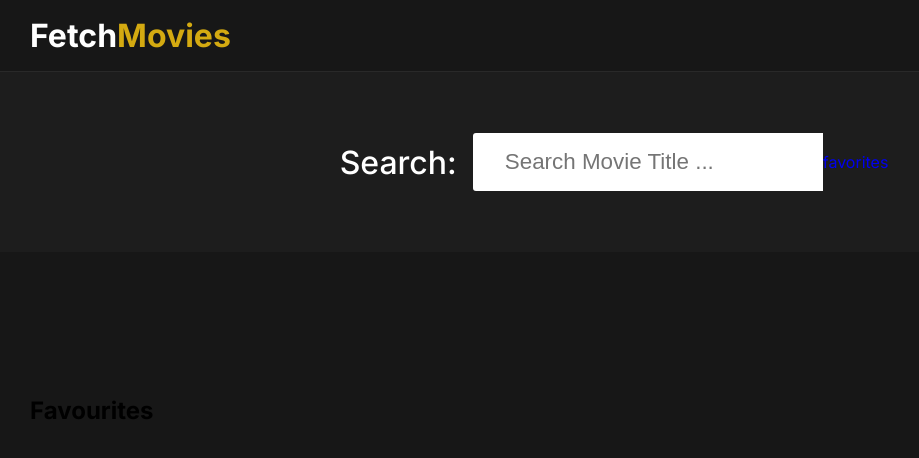
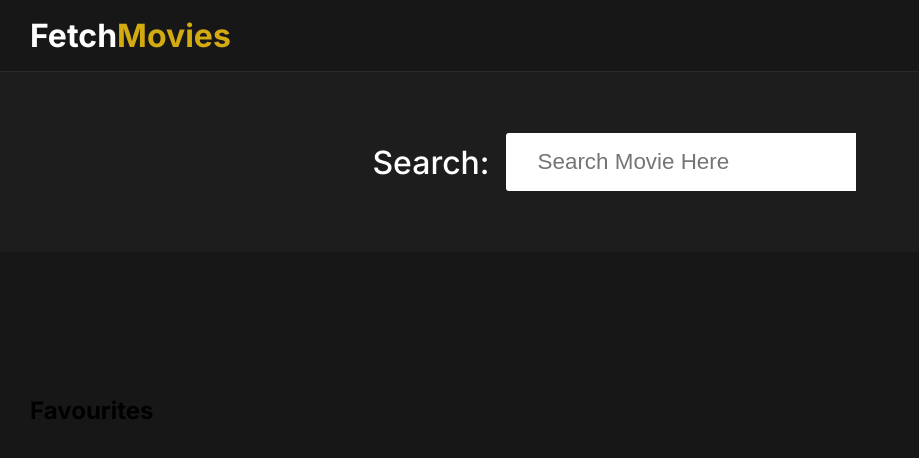
Before and after one commit to 0Apexx0/fetch-movies-imdb-clone-, a plain HTML site: page index.html in a window 1280 px wide. Shown: the whole page, without its empty margins (26-945 px from the left). Drawn offline with Linux system fonts and the light colour scheme.

Commit message:
remove button

```diff
--- a/index.html
+++ b/index.html
@@ -24,13 +24,12 @@
         <div class = "search-container">
             <div class = "search-element">
                 <h3>Search:</h3>
-                <input type = "text" class = "form-control" placeholder="Search Movie Title ..." id = "movie-search-box" onkeyup="findMovies()" onclick = "findMovies()">
+                <input type = "text" class = "form-control" placeholder="Search Movie Here" id = "movie-search-box" onkeyup="findMovies()" onclick = "findMovies()">
 
                 <div class = "search-list" id = "search-list">
 
                 </div>
             </div>
-            <a href="/favourites.html" id="fav_button">favorites</a>
         </div>
         <!-- end of search container -->
 
```
